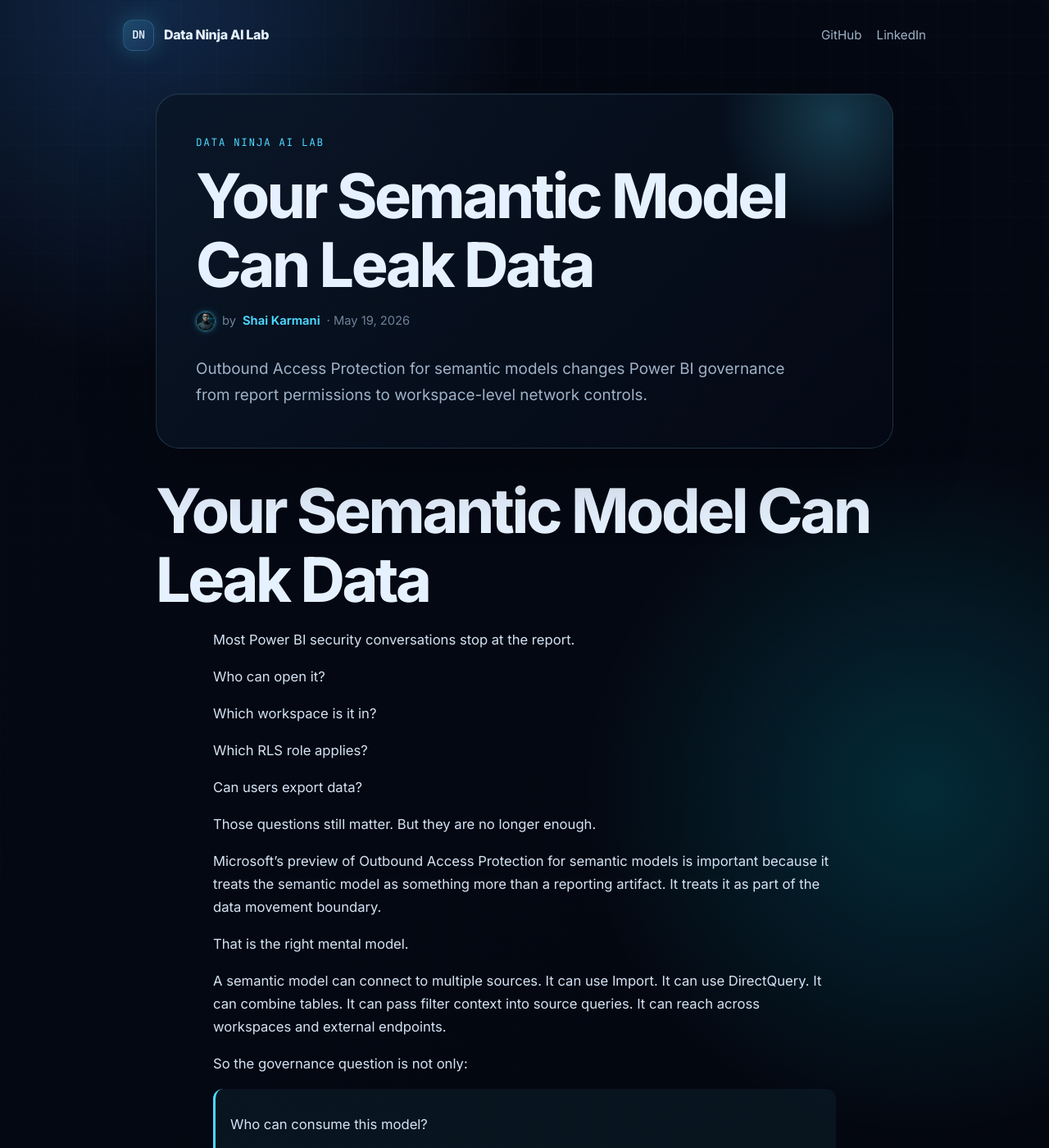
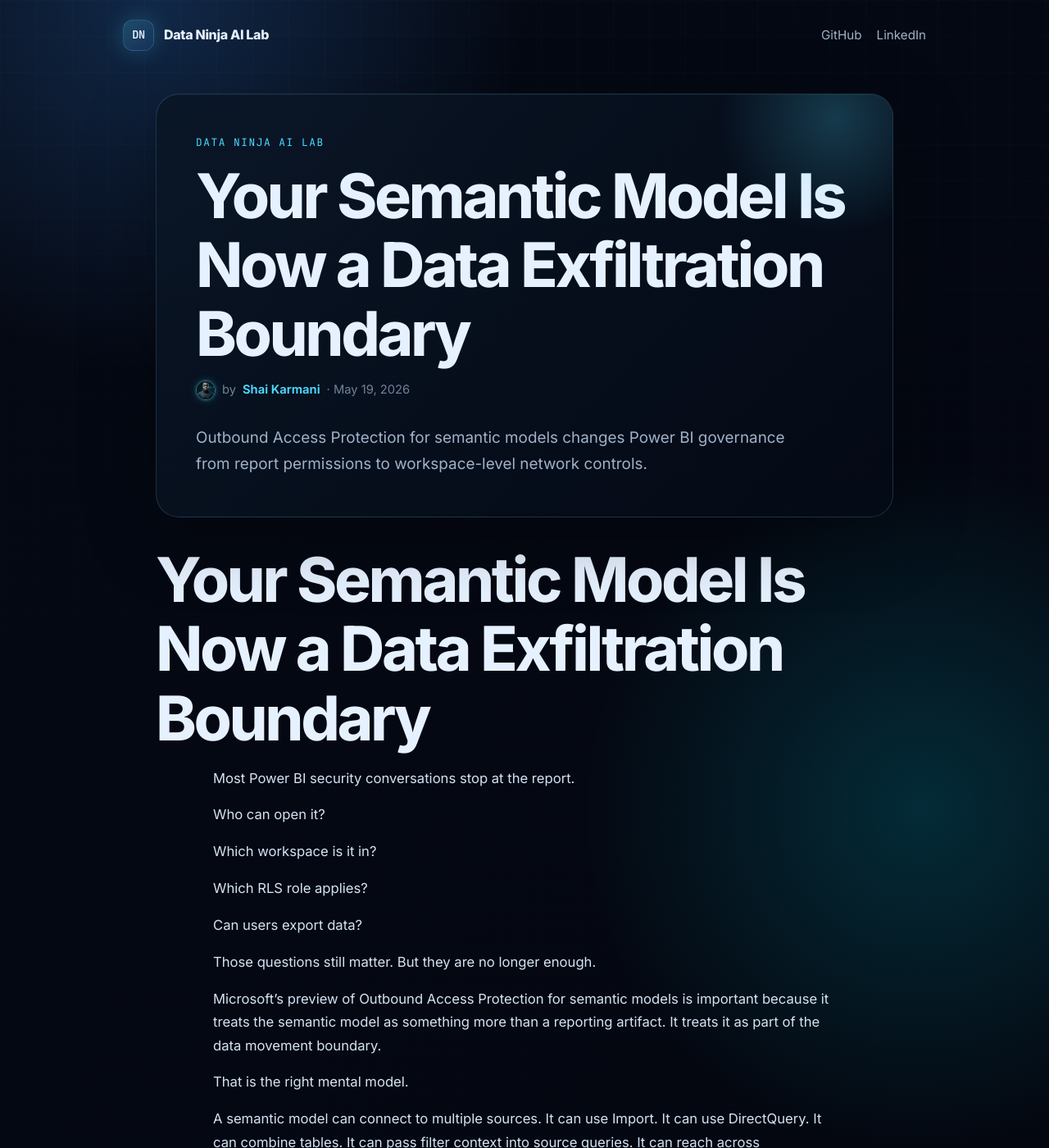
Before and after one commit to Shai-Kr/data-ninja-ai-lab, a Jekyll site: the page built from blog/2026-05-19-outbound-access-protection-semantic-models.md, in a window 1280 px wide and 1400 px high. Shown: the whole window at 82% size. Built offline with Jekyll 4.4.1, drawn with Linux system fonts in a browser that asks for light colours.

Commit message:
Make OAP article title positive

```diff
--- a/blog/2026-05-19-outbound-access-protection-semantic-models.md
+++ b/blog/2026-05-19-outbound-access-protection-semantic-models.md
@@ -1,11 +1,11 @@
 ---
-title: "Your Semantic Model Can Leak Data"
+title: "Your Semantic Model Is Now a Data Exfiltration Boundary"
 description: "Outbound Access Protection for semantic models changes Power BI governance from report permissions to workspace-level network controls."
 date: 2026-05-19
 tags: [Power BI, Microsoft Fabric, Semantic Models, Governance, Security]
 ---
 
-# Your Semantic Model Can Leak Data
+# Your Semantic Model Is Now a Data Exfiltration Boundary
 
 Most Power BI security conversations stop at the report.
 
```
Also changed, not shown: index.md (+1 -1 lines).
